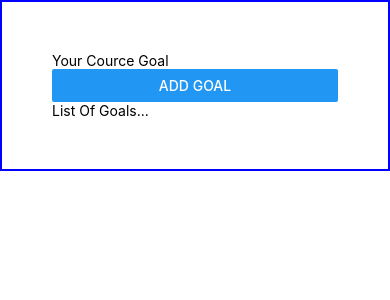
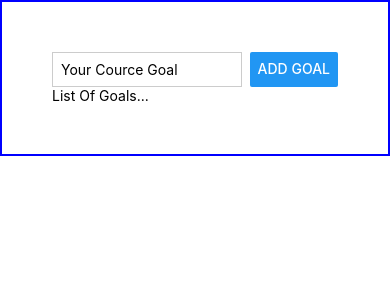
Before and after one commit to natib21/React-Native, a React Native app: screen / in a window 390 px wide. Shown: the top 300 px of the page. Built offline with nearby package versions, Linux system fonts and the light colour scheme.

Commit message:
Add flex box

```diff
--- a/App.js
+++ b/App.js
@@ -4,8 +4,8 @@
 export default function App() {
   return (
     <View style={styles.appContainer}>
-      <View>
-        <TextInput placeholder='Your Cource Goal'/>
+      <View style={styles.inputContainer}>
+        <TextInput placeholder='Your Cource Goal' style={styles.textInput}/>
         <Button title='Add Goal' />
       </View>
       <View>
@@ -20,5 +20,16 @@
      padding:50,
      borderWidth:2,
      borderColor:'blue'
+  },
+  inputContainer:{
+    flexDirection:'row',
+    justifyContent:'space-between',
+  },
+  textInput:{
+    borderWidth:1,
+    borderColor:'#cccccc',
+    width:'80%',
+    marginRight:8,
+    padding:8
   }
 });
```
